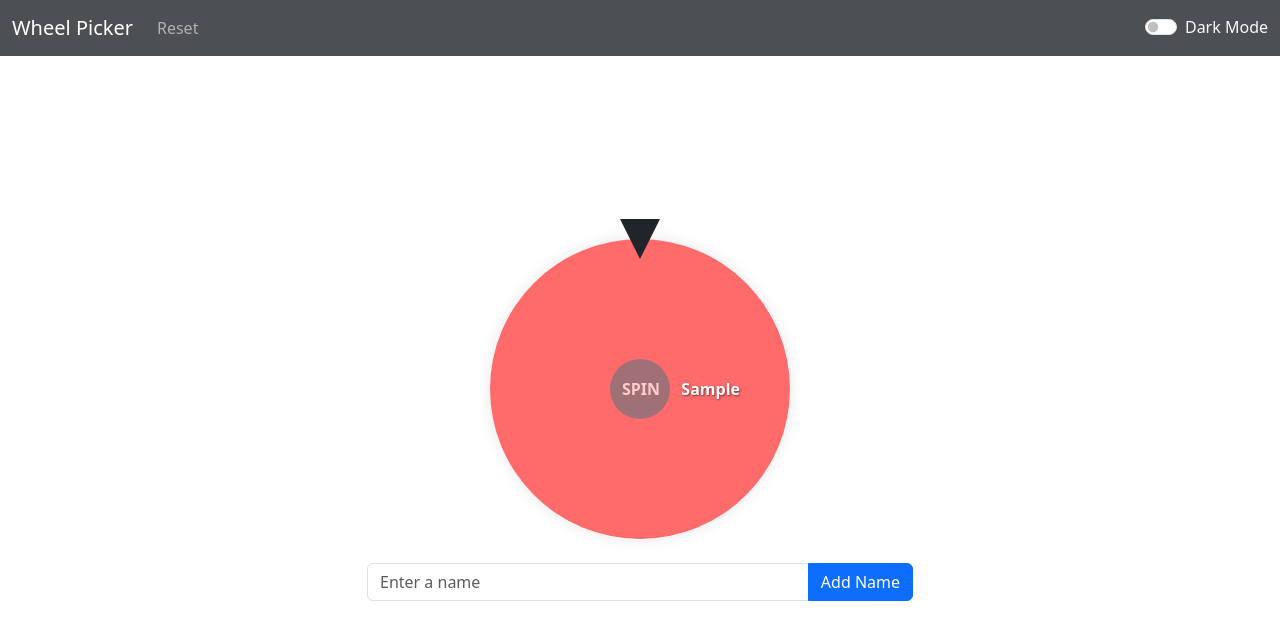
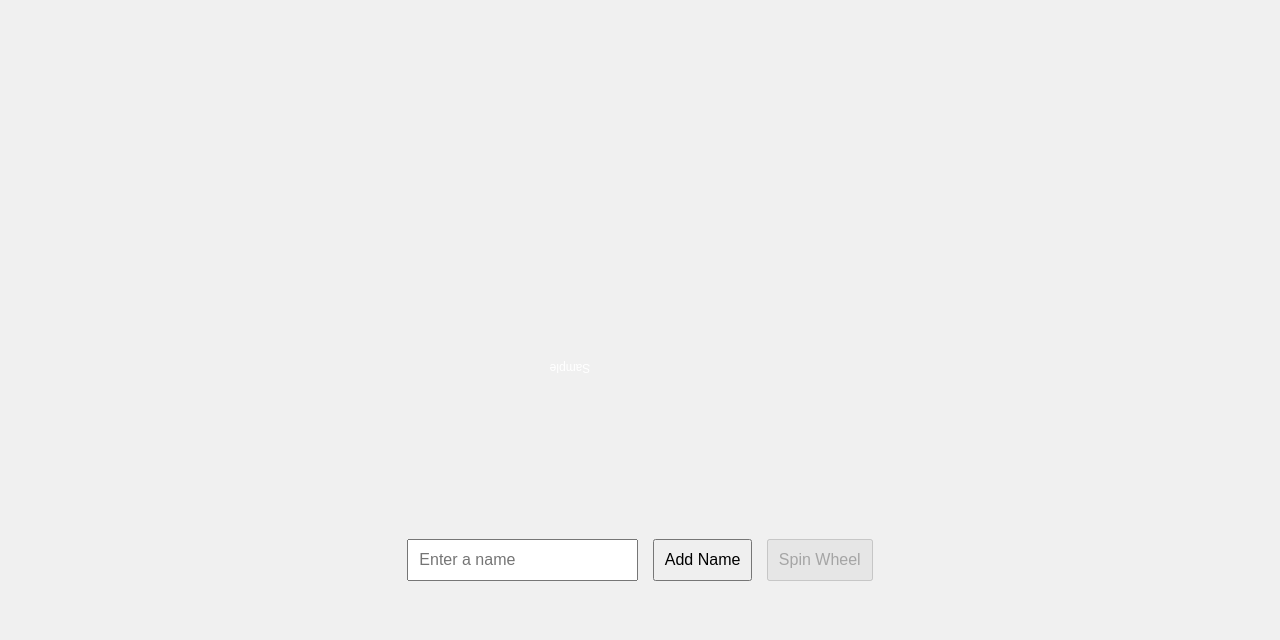
Before and after one commit to Entersjkhdfkjdhfksjf/wheel, a plain HTML site: page index.html in a window 1280 px wide. Both pictures are taken after typing "Sample" into the empty fields and a click on the button "Add Name". Drawn offline with nearby package versions, Linux system fonts and the light colour scheme.

Commit message:
fix bugs and made ugly
Fixed bugs. But it is still ugly

```diff
--- a/index.html
+++ b/index.html
@@ -1,148 +1,66 @@
 <!DOCTYPE html>
-<html lang="en" data-bs-theme="light">
+<html lang="en">
 <head>
     <meta charset="UTF-8">
     <meta name="viewport" content="width=device-width, initial-scale=1.0">
-    <title>Wheel Picker</title>
-    <link href="https://cdnjs.cloudflare.com/ajax/libs/bootstrap/5.3.0/css/bootstrap.min.css" rel="stylesheet">
+    <title>Redesigned Wheel Picker</title>
     <style>
         body {
-            min-height: 100vh;
-            display: flex;
-            flex-direction: column;
-        }
-        .content {
-            flex-grow: 1;
+            font-family: Arial, sans-serif;
             display: flex;
             justify-content: center;
             align-items: center;
+            height: 100vh;
+            margin: 0;
+            background-color: #f0f0f0;
         }
-        .wheel-container {
-            position: relative;
+        .container {
+            text-align: center;
+        }
+        #wheel {
             width: 300px;
             height: 300px;
+            margin: 20px auto;
         }
-        #wheel {
-            width: 100%;
-            height: 100%;
-            border-radius: 50%;
-            position: relative;
-            overflow: hidden;
+        #wheel-svg {
+            transform-origin: center;
             transition: transform 5s cubic-bezier(0.25, 0.1, 0.25, 1);
-            box-shadow: 0 0 15px rgba(0,0,0,0.1);
         }
-        .slice {
-            position: absolute;
-            width: 100%;
-            height: 100%;
-            display: flex;
-            align-items: center;
-            justify-content: flex-end;
-            transform-origin: center left;
-            transition: filter 0.3s;
+        input, button {
+            margin: 5px;
+            padding: 10px;
+            font-size: 16px;
         }
-        .slice span {
-            padding-right: 50px;
+        #result {
+            margin-top: 20px;
+            font-size: 18px;
             font-weight: bold;
-            text-shadow: 1px 1px 2px rgba(0,0,0,0.5);
-            color: white;
-        }
-        #triangle {
-            width: 0;
-            height: 0;
-            border-left: 20px solid transparent;
-            border-right: 20px solid transparent;
-            border-top: 40px solid var(--bs-body-color);
-            position: absolute;
-            top: -20px;
-            left: 50%;
-            transform: translateX(-50%);
-            z-index: 10;
-        }
-        #spinButton {
-            position: absolute;
-            top: 50%;
-            left: 50%;
-            transform: translate(-50%, -50%);
-            width: 60px;
-            height: 60px;
-            border-radius: 50%;
-            background-color: var(--bs-primary);
-            color: white;
-            border: none;
-            font-weight: bold;
-            z-index: 20;
-            cursor: pointer;
-            transition: background-color 0.3s;
-        }
-        #spinButton:hover {
-            background-color: var(--bs-primary-dark);
-        }
-        #spinButton:disabled {
-            background-color: var(--bs-secondary);
-            cursor: not-allowed;
-        }
-        .navbar {
-            background-color: rgba(var(--bs-dark-rgb), 0.8) !important;
-        }
-        .form-check-input:checked {
-            background-color: var(--bs-primary);
-            border-color: var(--bs-primary);
         }
     </style>
 </head>
 <body>
-    <nav class="navbar navbar-expand-lg navbar-dark bg-dark">
-        <div class="container-fluid">
-            <a class="navbar-brand" href="#">Wheel Picker</a>
-            <button class="navbar-toggler" type="button" data-bs-toggle="collapse" data-bs-target="#navbarNav" aria-controls="navbarNav" aria-expanded="false" aria-label="Toggle navigation">
-                <span class="navbar-toggler-icon"></span>
-            </button>
-            <div class="collapse navbar-collapse" id="navbarNav">
-                <ul class="navbar-nav me-auto">
-                    <li class="nav-item">
-                        <a class="nav-link" href="#" id="resetNav">Reset</a>
-                    </li>
-                </ul>
-                <div class="form-check form-switch">
-                    <input class="form-check-input" type="checkbox" id="darkModeSwitch">
-                    <label class="form-check-label text-light" for="darkModeSwitch">Dark Mode</label>
+    <div class="container">
+        <div id="wheel">
+            <svg id="wheel-svg" width="300" height="300" viewBox="0 0 300 300">
+                <circle cx="150" cy="150" r="150" fill="#ddd"/>
+            </svg>
         </div>
-            </div>
-        </div>
-    </nav>
-
-    <div class="content">
-        <div class="container">
-            <div class="row justify-content-center">
-                <div class="col-md-6">
-                    <div class="wheel-container mx-auto mb-4">
-                        <div id="triangle"></div>
-                        <div id="wheel"></div>
-                        <button id="spinButton" class="btn btn-primary">SPIN</button>
-                    </div>
-                    <div class="input-group mb-3">
-                        <input type="text" id="nameInput" class="form-control" placeholder="Enter a name">
-                        <button id="addName" class="btn btn-primary">Add Name</button>
-                    </div>
-                    <div id="result" class="alert alert-info mt-3" role="alert" style="display: none;"></div>
-                </div>
-            </div>
-        </div>
+        <input type="text" id="nameInput" placeholder="Enter a name">
+        <button id="addName">Add Name</button>
+        <button id="spinWheel">Spin Wheel</button>
+        <div id="result"></div>
     </div>
 
-    <script src="https://cdnjs.cloudflare.com/ajax/libs/bootstrap/5.3.0/js/bootstrap.bundle.min.js"></script>
     <script>
-        const wheel = document.getElementById('wheel');
+        document.addEventListener('DOMContentLoaded', function() {
+            const wheelSvg = document.getElementById('wheel-svg');
             const nameInput = document.getElementById('nameInput');
             const addNameBtn = document.getElementById('addName');
-        const spinBtn = document.getElementById('spinButton');
-        const resetNav = document.getElementById('resetNav');
+            const spinWheelBtn = document.getElementById('spinWheel');
             const result = document.getElementById('result');
-        const darkModeSwitch = document.getElementById('darkModeSwitch');
 
             let names = [];
-        let colors = ['#FF6B6B', '#4ECDC4', '#45B7D1', '#FFA07A', '#98D8C8', '#F9ED69', '#F08A5D', '#B83B5E', '#6A2C70', '#08D9D6'];
+            const colors = ['#FF6B6B', '#4ECDC4', '#45B7D1', '#FFA07A', '#98D8C8', '#F9ED69', '#F08A5D', '#B83B5E', '#6A2C70', '#08D9D6'];
 
             function addName() {
                 const name = nameInput.value.trim();
@@ -150,76 +68,62 @@
                     names.push(name);
                     nameInput.value = '';
                     updateWheel();
-                updateButtons();
                 }
             }
 
             function updateWheel() {
-            wheel.innerHTML = '';
+                wheelSvg.innerHTML = '';
                 const sliceAngle = 360 / names.length;
                 names.forEach((name, index) => {
-                const slice = document.createElement('div');
-                slice.className = 'slice';
-                slice.style.transform = `rotate(${index * sliceAngle}deg)`;
-                slice.style.backgroundColor = colors[index % colors.length];
-                const nameSpan = document.createElement('span');
-                nameSpan.textContent = name;
-                slice.appendChild(nameSpan);
-                wheel.appendChild(slice);
+                    const startAngle = index * sliceAngle;
+                    const endAngle = (index + 1) * sliceAngle;
+                    const largeArcFlag = sliceAngle <= 180 ? 0 : 1;
+
+                    const startX = 150 + 150 * Math.cos(startAngle * Math.PI / 180);
+                    const startY = 150 + 150 * Math.sin(startAngle * Math.PI / 180);
+                    const endX = 150 + 150 * Math.cos(endAngle * Math.PI / 180);
+                    const endY = 150 + 150 * Math.sin(endAngle * Math.PI / 180);
+
+                    const path = document.createElementNS('http://www.w3.org/2000/svg', 'path');
+                    path.setAttribute('d', `M150,150 L${startX},${startY} A150,150 0 ${largeArcFlag},1 ${endX},${endY} Z`);
+                    path.setAttribute('fill', colors[index % colors.length]);
+
+                    const text = document.createElementNS('http://www.w3.org/2000/svg', 'text');
+                    text.setAttribute('x', 150 + 70 * Math.cos((startAngle + sliceAngle / 2) * Math.PI / 180));
+                    text.setAttribute('y', 150 + 70 * Math.sin((startAngle + sliceAngle / 2) * Math.PI / 180));
+                    text.setAttribute('text-anchor', 'middle');
+                    text.setAttribute('fill', 'white');
+                    text.setAttribute('font-size', '12px');
+                    text.setAttribute('transform', `rotate(${startAngle + sliceAngle / 2}, ${text.getAttribute('x')}, ${text.getAttribute('y')})`);
+                    text.textContent = name;
+
+                    wheelSvg.appendChild(path);
+                    wheelSvg.appendChild(text);
                 });
+
+                spinWheelBtn.disabled = names.length < 2;
             }
 
             function spinWheel() {
                 if (names.length < 2) return;
-            const randomDegrees = Math.floor(Math.random() * 360) + 720; // At least 2 full spins
-            wheel.style.transform = `rotate(${randomDegrees}deg)`;
-            spinBtn.disabled = true;
+                const randomDegrees = Math.floor(Math.random() * 360) + 720;
+                wheelSvg.style.transform = `rotate(${randomDegrees}deg)`;
+                spinWheelBtn.disabled = true;
                 setTimeout(() => {
                     const winningIndex = Math.floor(names.length - (randomDegrees % 360) / (360 / names.length)) % names.length;
                     result.textContent = `Winner: ${names[winningIndex]}`;
-                result.style.display = 'block';
-                highlightWinner(winningIndex);
-                spinBtn.disabled = false;
+                    spinWheelBtn.disabled = false;
                 }, 5000);
-        }
-
-        function highlightWinner(index) {
-            const slices = wheel.getElementsByClassName('slice');
-            for (let i = 0; i < slices.length; i++) {
-                if (i === index) {
-                    slices[i].style.filter = 'brightness(1.2)';
-                } else {
-                    slices[i].style.filter = 'brightness(0.8)';
-                }
-            }
-        }
-
-        function resetWheel() {
-            names = [];
-            updateWheel();
-            result.textContent = '';
-            result.style.display = 'none';
-            wheel.style.transform = 'rotate(0deg)';
-            updateButtons();
-        }
-
-        function updateButtons() {
-            spinBtn.disabled = names.length < 2;
-        }
-
-        function toggleDarkMode() {
-            document.documentElement.setAttribute('data-bs-theme', darkModeSwitch.checked ? 'dark' : 'light');
             }
 
             addNameBtn.addEventListener('click', addName);
             nameInput.addEventListener('keypress', (e) => {
                 if (e.key === 'Enter') addName();
             });
-        spinBtn.addEventListener('click', spinWheel);
-        resetNav.addEventListener('click', resetWheel);
-        darkModeSwitch.addEventListener('change', toggleDarkMode);
+            spinWheelBtn.addEventListener('click', spinWheel);
 
-        updateButtons();
+            updateWheel();
+        });
     </script>
 </body>
 </html>
```
Lines whose indentation alone changed are shown as unchanged.
